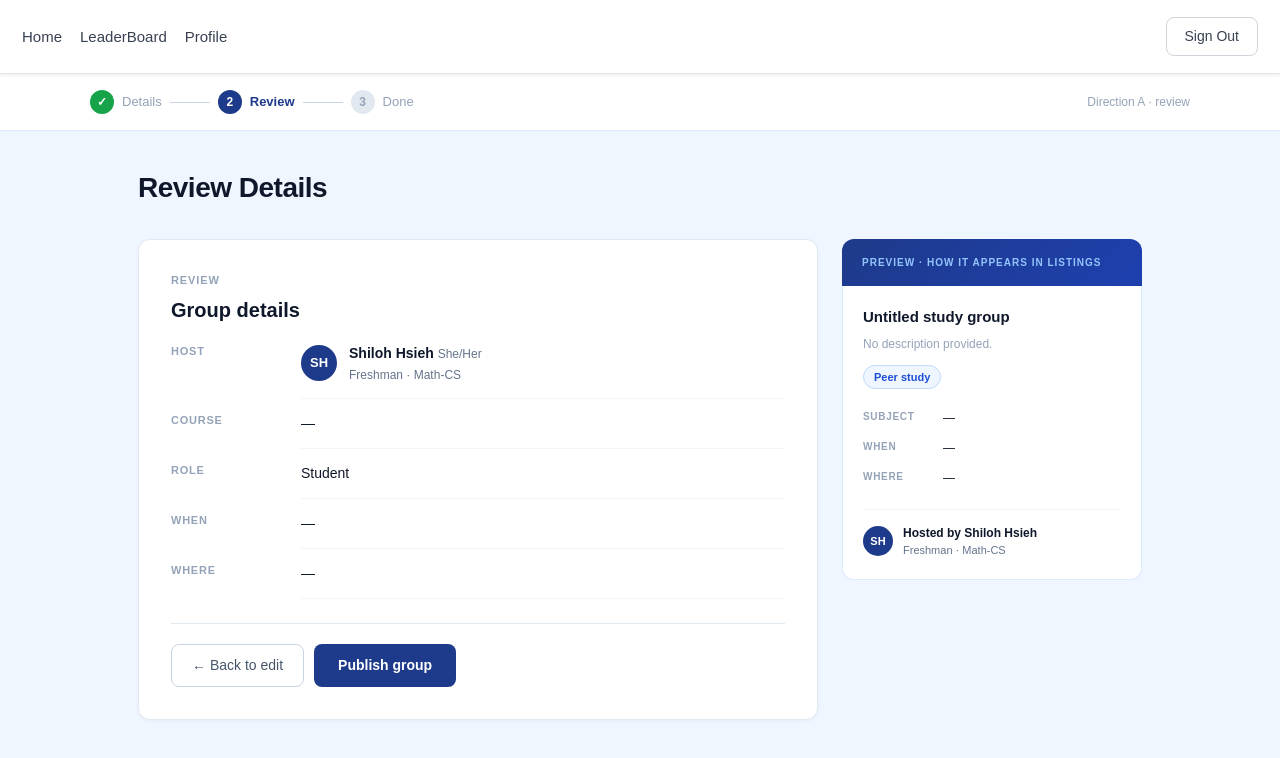
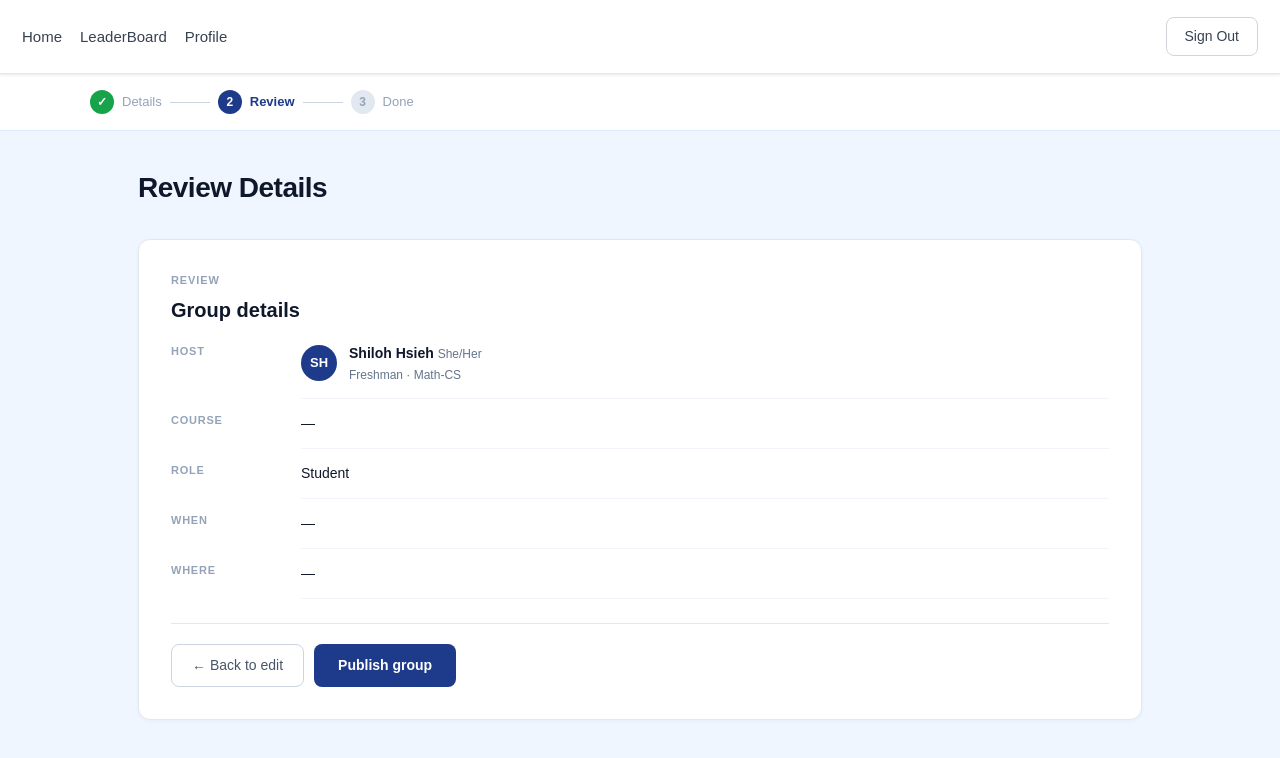
Before and after one commit to s2wen/wic, a Next.js app in the folder my-app/: page /review in a window 1280 px wide. Shown: the top 758 px of the page. Built offline with nearby package versions, Linux system fonts and the light colour scheme.

Commit message:
Delete preview in review page and fix minor issues across pages

```diff
--- a/my-app/app/create/page.tsx
+++ b/my-app/app/create/page.tsx
@@ -278,7 +278,7 @@ export default function CreateStudyGroup() {
                         const params = new URLSearchParams({
                             groupName,
                             description,
-                            course:     inputValue,
+                            course:     inputValue ? inputValue.split(" (")[0] : "",
                             role,
                             categories: [...categories].join(","),
                             day,
@@ -295,8 +295,8 @@ export default function CreateStudyGroup() {
                     <div className={styles.previewHeader}>PREVIEW</div>
                     <div className={styles.previewCard}>
                         <h3 className={styles.previewTitle}>{groupName || "Untitled study group"}</h3>
-                        <p className={groupName ? styles.previewDesc : styles.previewPlaceholder}>
-                            {description || "Add a short description of your study group."}
+                        <p className={description ? styles.previewDesc : styles.previewPlaceholder}>
+                            {description || "No description provided."}
                         </p>
                         <div className={styles.previewTags}>
                             <span className={styles.previewTag}>{role === "student" ? "Student" : "Tutor"}</span>
@@ -305,7 +305,7 @@ export default function CreateStudyGroup() {
                             <tbody>
                                 <tr>
                                     <td className={styles.previewKey}>SUBJECT</td>
-                                    <td className={styles.previewVal}>{inputValue || "Subject pending"}</td>
+                                    <td className={styles.previewVal}>{inputValue ? inputValue.split(" (")[0] : "Subject pending"}</td>
                                 </tr>
                                 <tr>
                                     <td className={styles.previewKey}>WHEN</td>
--- a/my-app/app/review/page.tsx
+++ b/my-app/app/review/page.tsx
@@ -50,7 +50,7 @@ function ReviewContent() {
     const whenStr  = day
         ? `${fmtDay(day)} · ${fmt12(timeFrom)} – ${fmt12(timeTo)}`
         : fmt12(timeFrom) ? `${fmt12(timeFrom)} – ${fmt12(timeTo)}` : "—";
-    const whereStr = loc ? (loc.desc ? `${loc.label} · ${loc.desc}` : loc.label) : "—";
+    const whereStr = loc ? loc.label : "—";
 
     return (
         <>
@@ -80,7 +80,6 @@ function ReviewContent() {
                         <span className={styles.stepNum}>3</span>
                         <span className={styles.stepLabel}>Done</span>
                     </div>
-                    <span className={styles.stepMeta}>Direction A · review</span>
                 </div>
             </div>
 
@@ -166,44 +165,6 @@ function ReviewContent() {
                     </div>
                 </div>
 
-                {/* Right: preview panel */}
-                <div className={styles.previewPanel}>
-                    <div className={styles.previewHeader}>PREVIEW · HOW IT APPEARS IN LISTINGS</div>
-                    <div className={styles.previewCard}>
-                        <h3 className={styles.previewTitle}>{groupName || "Untitled study group"}</h3>
-                        {description
-                            ? <p className={styles.previewDesc}>{description}</p>
-                            : <p className={styles.previewPlaceholder}>No description provided.</p>
-                        }
-                        <div className={styles.previewTags}>
-                            <span className={styles.previewTag}>{role === "student" ? "Peer study" : "Tutoring"}</span>
-                        </div>
-                        <table className={styles.previewTable}>
-                            <tbody>
-                                <tr>
-                                    <td className={styles.previewKey}>SUBJECT</td>
-                                    <td className={styles.previewVal}>{course || "—"}</td>
-                                </tr>
-                                <tr>
-                                    <td className={styles.previewKey}>WHEN</td>
-                                    <td className={styles.previewVal}>{whenStr}</td>
-                                </tr>
-                                <tr>
-                                    <td className={styles.previewKey}>WHERE</td>
-                                    <td className={styles.previewVal}>{loc?.label || "—"}</td>
-                                </tr>
-                            </tbody>
-                        </table>
-                        <div className={styles.previewHostRow}>
-                            <div className={styles.previewAvatar}>SH</div>
-                            <div>
-                                <div className={styles.previewHostName}>Hosted by {name}</div>
-                                <div className={styles.previewHostInfo}>{year} · {major}</div>
-                            </div>
-                        </div>
-                    </div>
-                </div>
-
             </div>
         </div>
         </>
```
